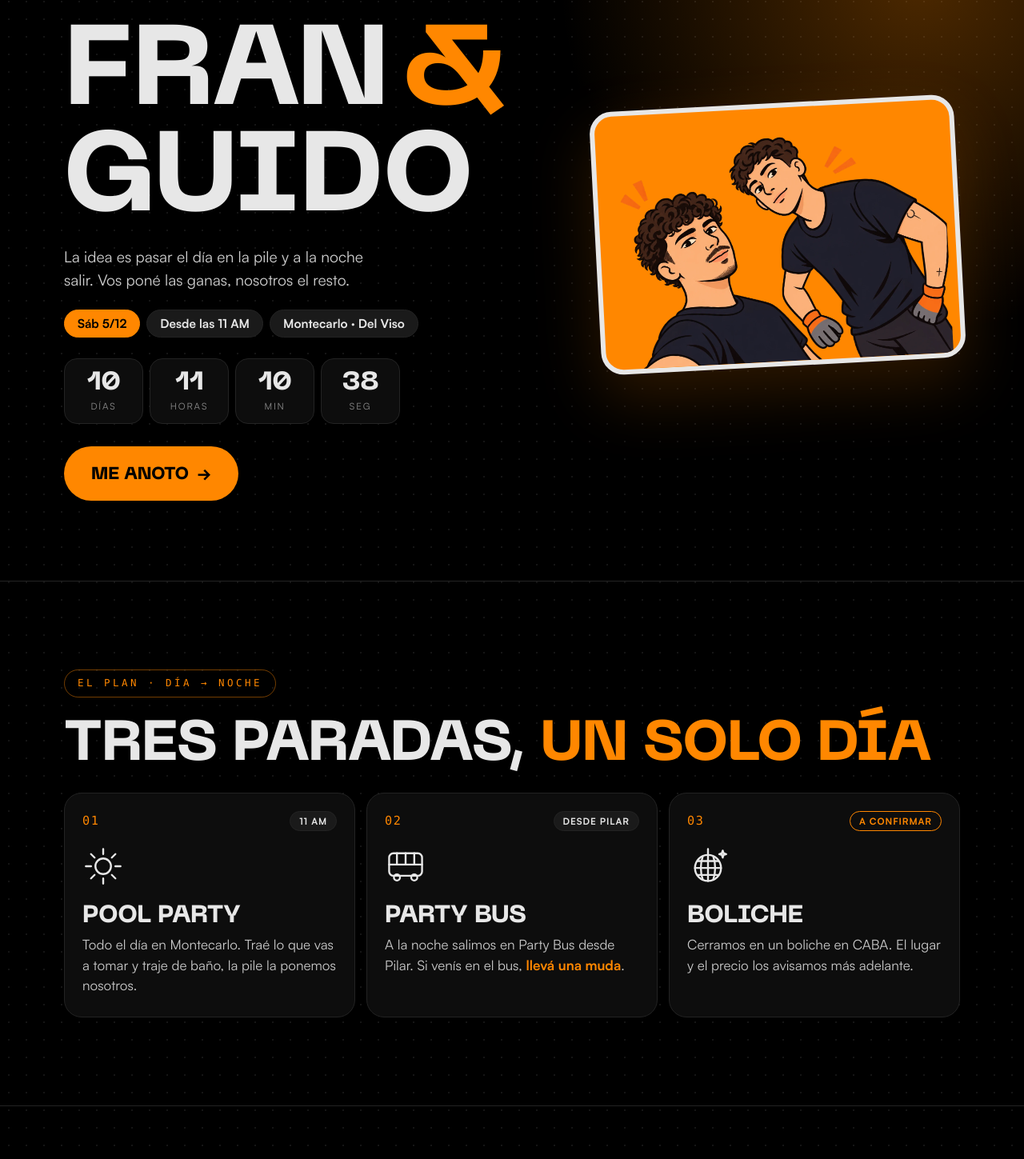
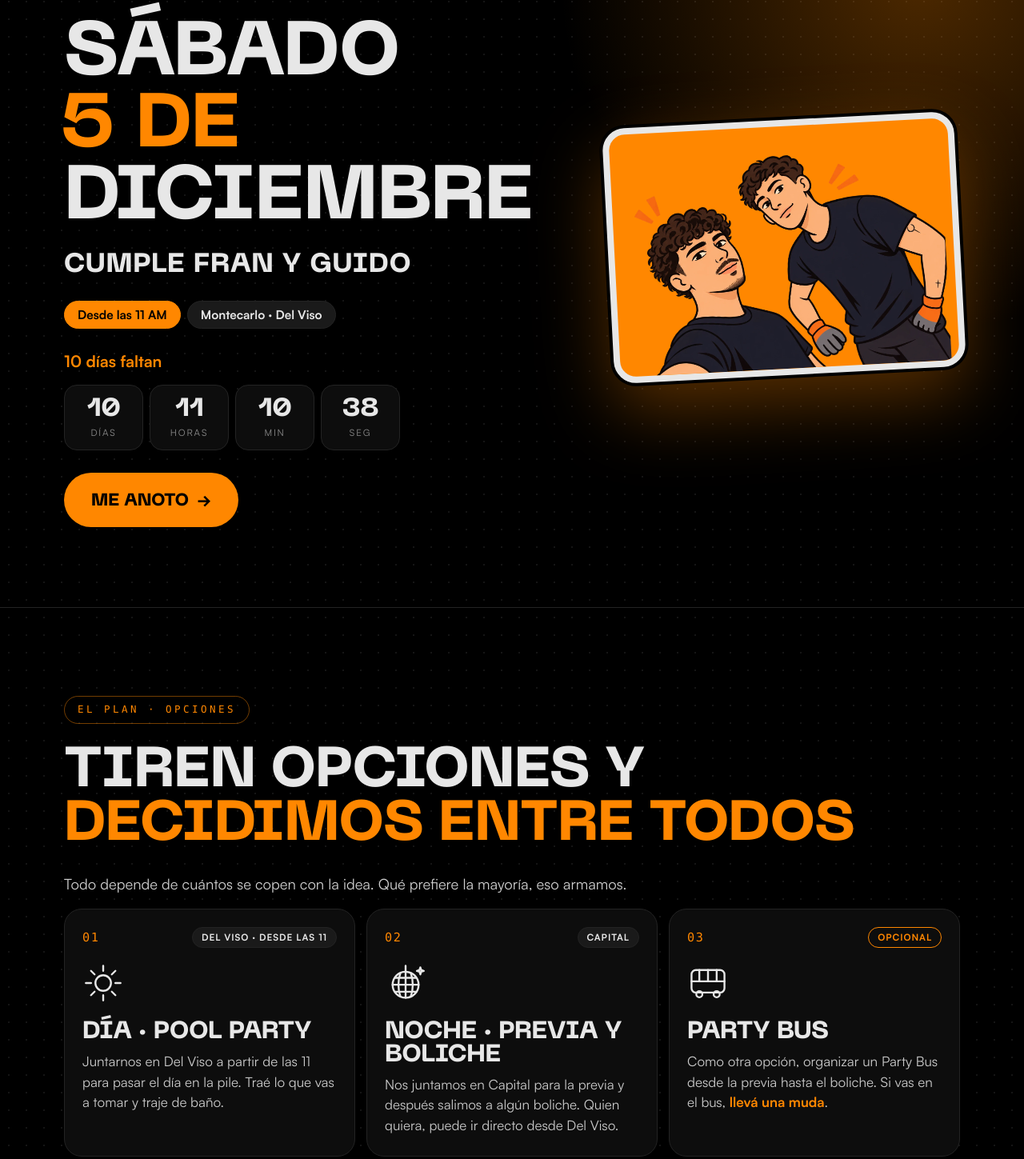
Before and after one commit to chechdebug/cumple-fran-guido-v2, a plain HTML site: page index.html in a window 1280 px wide. Shown: the part 119-1568 px from the top of the page at 80% size. Drawn offline with Linux system fonts and the light colour scheme.

Commit message:
Cambios de Fran: titular nuevo, opciones de plan, frase de días y sonido al registrarse
Co-Authored-By: Claude Haiku 5.5 <noreply@anthropic.com>

```diff
--- a/app.js
+++ b/app.js
@@ -97,6 +97,8 @@ form.addEventListener("submit", async (e) => {
       (nombres.length > 1 ? "Quedaron anotados: " : "Quedó anotado/a: ") + nombres.join(", ") + ".";
     form.hidden = true;
     listo.hidden = false;
+    // Explosión solo cuando el envío salió bien.
+    new Audio("sonido/explosion.mp3").play().catch(() => {});
     listo.scrollIntoView({ behavior: "smooth", block: "center" });
   } catch (err) {
     mostrarError("No se pudo enviar. Revisá tu conexión y probá de nuevo.");
--- a/estilos.css
+++ b/estilos.css
@@ -87,7 +87,7 @@ em { font-style: normal; color: var(--solar); }
 .portada-grid { display: grid; gap: 40px; }
 
 .titulo-gigante {
-  font-size: clamp(4.4rem, 24vw, 10.5rem);
+  font-size: clamp(2.9rem, 13.5vw, 6.2rem);
   display: flex; flex-wrap: wrap; align-items: baseline; column-gap: .18em;
   margin-bottom: 22px;
 }
@@ -95,6 +95,8 @@ em { font-style: normal; color: var(--solar); }
 .amp { color: var(--solar); }
 
 .bajada { font-size: 1.2rem; max-width: 30ch; margin: 0 0 22px; color: #cfcfcf; }
+.subtitulo { font-family: var(--titulo); text-transform: uppercase; font-size: clamp(1.5rem, 5vw, 2.1rem); margin: -6px 0 22px; color: var(--starlight); letter-spacing: .02em; }
+.frase-dias { font-weight: 700; font-size: 1.25rem; color: var(--solar); margin: 0 0 12px; min-height: 1.6em; }
 
 .pills { list-style: none; padding: 0; margin: 0 0 26px; display: flex; flex-wrap: wrap; gap: 8px; }
 .pill {
@@ -145,12 +147,12 @@ em { font-style: normal; color: var(--solar); }
 
 /* sticker con la ilustración */
 .sticker {
-  margin: 0; justify-self: center; width: min(100%, 520px);
+  margin: 0; justify-self: center; width: min(92%, 460px);
   background: var(--solar); border-radius: 28px;
   padding: 26px 10px 0; overflow: hidden;
-  border: 6px solid var(--starlight);
+  border: 8px solid var(--starlight);
   transform: rotate(-3deg);
-  box-shadow: 0 30px 80px rgba(255,135,0,.18);
+  box-shadow: 0 0 0 4px var(--negro), 0 34px 90px rgba(255,135,0,.35);
 }
 .sticker img { display: block; width: 100%; height: auto; }
 
@@ -304,7 +306,8 @@ input.invalido { border-color: #FF4D4D; background: #1f0d0d; }
 @media (min-width: 860px) {
   .portada { padding: 80px 0 100px; }
   .portada-grid { grid-template-columns: 1.15fr .85fr; align-items: center; gap: 48px; }
-  .titulo-gigante { font-size: clamp(6rem, 11vw, 10.5rem); }
+  .titulo-gigante { font-size: clamp(4.6rem, 7.4vw, 7.4rem); }
+  .sticker { width: min(100%, 440px); justify-self: end; }
   .titulo-gigante .amp { margin-left: -.05em; }
   .seccion { padding: 110px 0; }
   .tarjetas { grid-template-columns: repeat(3, 1fr); }
--- a/index.html
+++ b/index.html
@@ -38,17 +38,17 @@
       <div class="portada-texto">
         <p class="etiqueta"><span class="punto-vivo" aria-hidden="true"></span>Cumpleaños · 05.12.26</p>
         <h1 class="titulo-gigante revela">
-          <span class="palabra">Fran</span>
-          <span class="palabra amp">&amp;</span>
-          <span class="palabra">Guido</span>
+          <span class="palabra">Sábado</span>
+          <span class="palabra amp">5 de</span>
+          <span class="palabra">diciembre</span>
         </h1>
-        <p class="bajada revela">La idea es pasar el día en la pile y a la noche salir. Vos poné las ganas, nosotros el resto.</p>
+        <p class="subtitulo revela">Cumple Fran y Guido</p>
         <ul class="pills revela" aria-label="Datos">
-          <li class="pill pill-solar">Sáb 5/12</li>
-          <li class="pill">Desde las 11 AM</li>
+          <li class="pill pill-solar">Desde las 11 AM</li>
           <li class="pill">Montecarlo · Del Viso</li>
         </ul>
 
+        <p class="frase-dias revela" id="frase-dias" aria-live="polite"></p>
         <div class="cuenta revela" id="cuenta" aria-label="Cuenta regresiva">
           <div><b data-u="d">--</b><span>días</span></div>
           <div><b data-u="h">--</b><span>horas</span></div>
@@ -69,26 +69,27 @@
     <!-- EL PLAN -->
     <section class="seccion" id="plan">
       <div class="contenedor">
-        <p class="etiqueta">El plan · día → noche</p>
-        <h2 class="revela">Tres paradas, <em>un solo día</em></h2>
+        <p class="etiqueta">El plan · opciones</p>
+        <h2 class="revela">Tiren opciones y <em>decidimos entre todos</em></h2>
+        <p class="texto-grande revela">Todo depende de cuántos se copen con la idea. Qué prefiere la mayoría, eso armamos.</p>
         <div class="tarjetas">
           <article class="tarjeta revela">
-            <div class="tarjeta-top"><span class="num">01</span><span class="pill pill-chica">11 AM</span></div>
+            <div class="tarjeta-top"><span class="num">01</span><span class="pill pill-chica">Del Viso · desde las 11</span></div>
             <svg class="icono"><use href="#i-sol"/></svg>
-            <h3>Pool party</h3>
-            <p>Todo el día en Montecarlo. Traé lo que vas a tomar y traje de baño, la pile la ponemos nosotros.</p>
+            <h3>Día · pool party</h3>
+            <p>Juntarnos en Del Viso a partir de las 11 para pasar el día en la pile. Traé lo que vas a tomar y traje de baño.</p>
           </article>
           <article class="tarjeta revela">
-            <div class="tarjeta-top"><span class="num">02</span><span class="pill pill-chica">Desde Pilar</span></div>
+            <div class="tarjeta-top"><span class="num">02</span><span class="pill pill-chica">Capital</span></div>
+            <svg class="icono"><use href="#i-bola"/></svg>
+            <h3>Noche · previa y boliche</h3>
+            <p>Nos juntamos en Capital para la previa y después salimos a algún boliche. Quien quiera, puede ir directo desde Del Viso.</p>
+          </article>
+          <article class="tarjeta revela">
+            <div class="tarjeta-top"><span class="num">03</span><span class="pill pill-chica pill-borde">Opcional</span></div>
             <svg class="icono"><use href="#i-bus"/></svg>
             <h3>Party Bus</h3>
-            <p>A la noche salimos en Party Bus desde Pilar. Si venís en el bus, <b>llevá una muda</b>.</p>
-          </article>
-          <article class="tarjeta revela">
-            <div class="tarjeta-top"><span class="num">03</span><span class="pill pill-chica pill-borde">A confirmar</span></div>
-            <svg class="icono"><use href="#i-bola"/></svg>
-            <h3>Boliche</h3>
-            <p>Cerramos en un boliche en CABA. El lugar y el precio los avisamos más adelante.</p>
+            <p>Como otra opción, organizar un Party Bus desde la previa hasta el boliche. Si vas en el bus, <b>llevá una muda</b>.</p>
           </article>
         </div>
       </div>
--- a/movimiento.js
+++ b/movimiento.js
@@ -7,16 +7,20 @@ const cuenta = document.getElementById("cuenta");
 const celdas = {};
 cuenta.querySelectorAll("[data-u]").forEach((b) => (celdas[b.dataset.u] = b));
 const dos = (n) => String(n).padStart(2, "0");
+const frase = document.getElementById("frase-dias");
 
 function tic() {
   const resta = INICIO - Date.now();
   if (resta <= 0) {
     cuenta.classList.add("ya");
     cuenta.innerHTML = "<div><b>¡Es hoy!</b><span>nos vemos en la pile</span></div>";
+    frase.textContent = "¡Es hoy!";
     return;
   }
   const s = Math.floor(resta / 1000);
-  celdas.d.textContent = Math.floor(s / 86400);
+  const dias = Math.floor(s / 86400);
+  celdas.d.textContent = dias;
+  frase.textContent = dias === 1 ? "1 día falta" : dias + " días faltan";
   celdas.h.textContent = dos(Math.floor((s % 86400) / 3600));
   celdas.m.textContent = dos(Math.floor((s % 3600) / 60));
   celdas.s.textContent = dos(s % 60);
```
Also changed, not shown: 1 other file.
